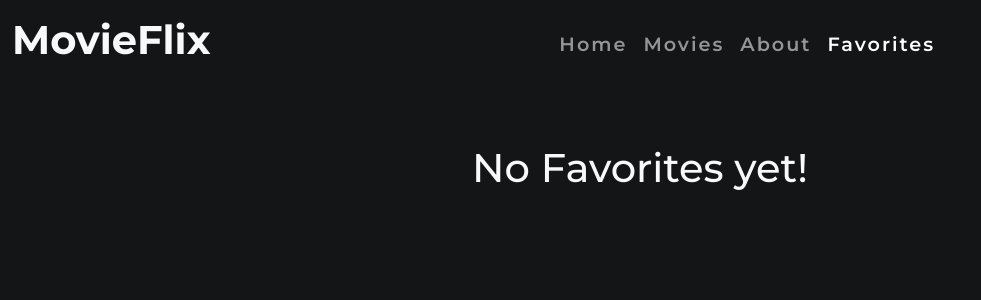
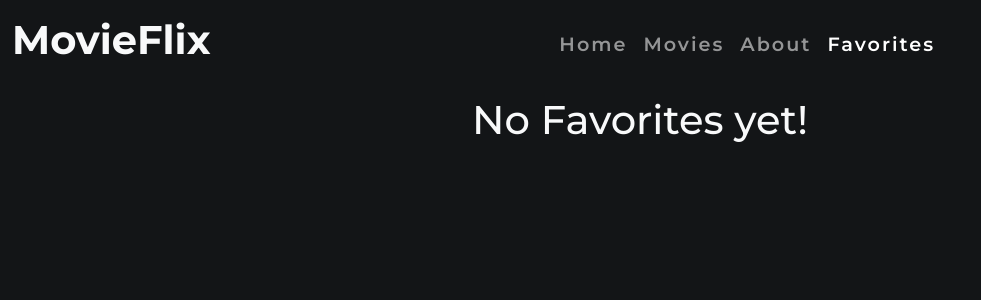
Before and after one commit to Markjonel02/STRIX, a React (Vite) app: page /favorites in a window 1280 px wide. Shown: the top 300 px of the page, without its empty margins (0-981 px from the left). Built offline with nearby package versions, Linux system fonts and the light colour scheme.

Commit message:
modified:   package-lock.json 	modified:   package.json 	modified:   src/assets/pages/About.tsx 	modified:   yarn.lock

```diff
--- a/package.json
+++ b/package.json
@@ -21,8 +21,11 @@
     "@vscode/codicons": "^0.0.35",
     "aos": "^2.3.4",
     "axios": "^1.6.6",
+    "body-parser": "^1.20.2",
     "bootstrap": "^5.3.2",
+    "express": "^4.18.2",
     "mdb-react-ui-kit": "^7.0.0",
+    "nodemailer": "^6.9.10",
     "react": "^18.2.0",
     "react-bootstrap": "^2.9.2",
     "react-dom": "^18.2.0",
--- a/src/assets/pages/About.tsx
+++ b/src/assets/pages/About.tsx
@@ -353,6 +353,7 @@ const About = () => {
                 </div>
               </div>
             </div>
+
             <div
               className="col-md-6 bg-body-secondary p-5 rounded-4 mb-5"
               data-aos="fade-up"
--- a/src/assets/pages/Favorites.tsx
+++ b/src/assets/pages/Favorites.tsx
@@ -28,7 +28,9 @@ const FavoritesPage: React.FC = () => {
   return (
     <div className=" d-flex justify-content-center align-items-center text-light mt-5 py-lg-5">
       {favorites.length === 0 ? (
-        <h1 className="text-center mt-5 ">No Favorites yet!</h1>
+        <div className="tit d-flex  justify-content-center align-items-center ">
+          <h1 className="text-center   ">No Favorites yet!</h1>
+        </div>
       ) : (
         <Swiper
           className="mySwiper container-fluid"
```
Also changed, not shown: 2 other files (tests, documents, lock files or other folders).
